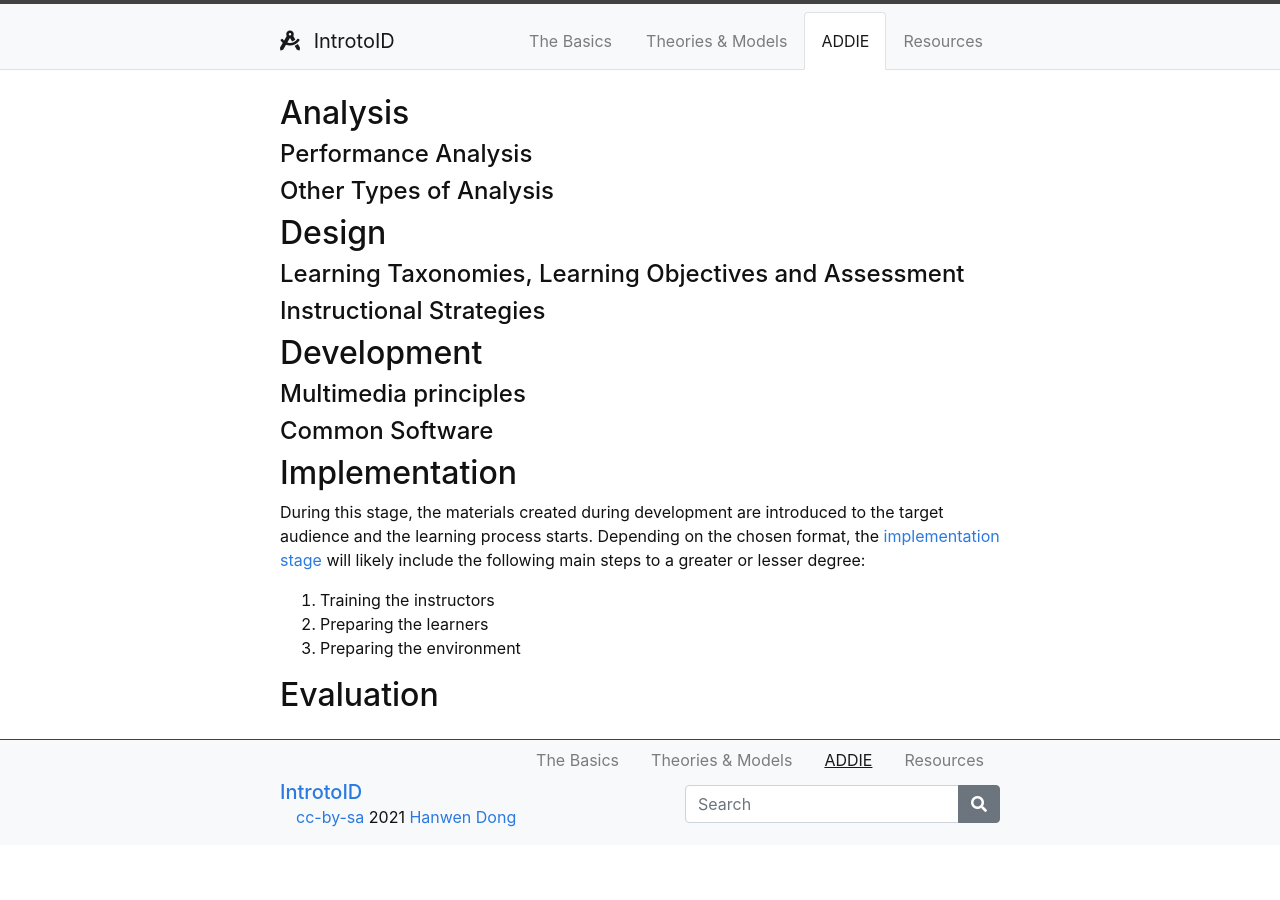
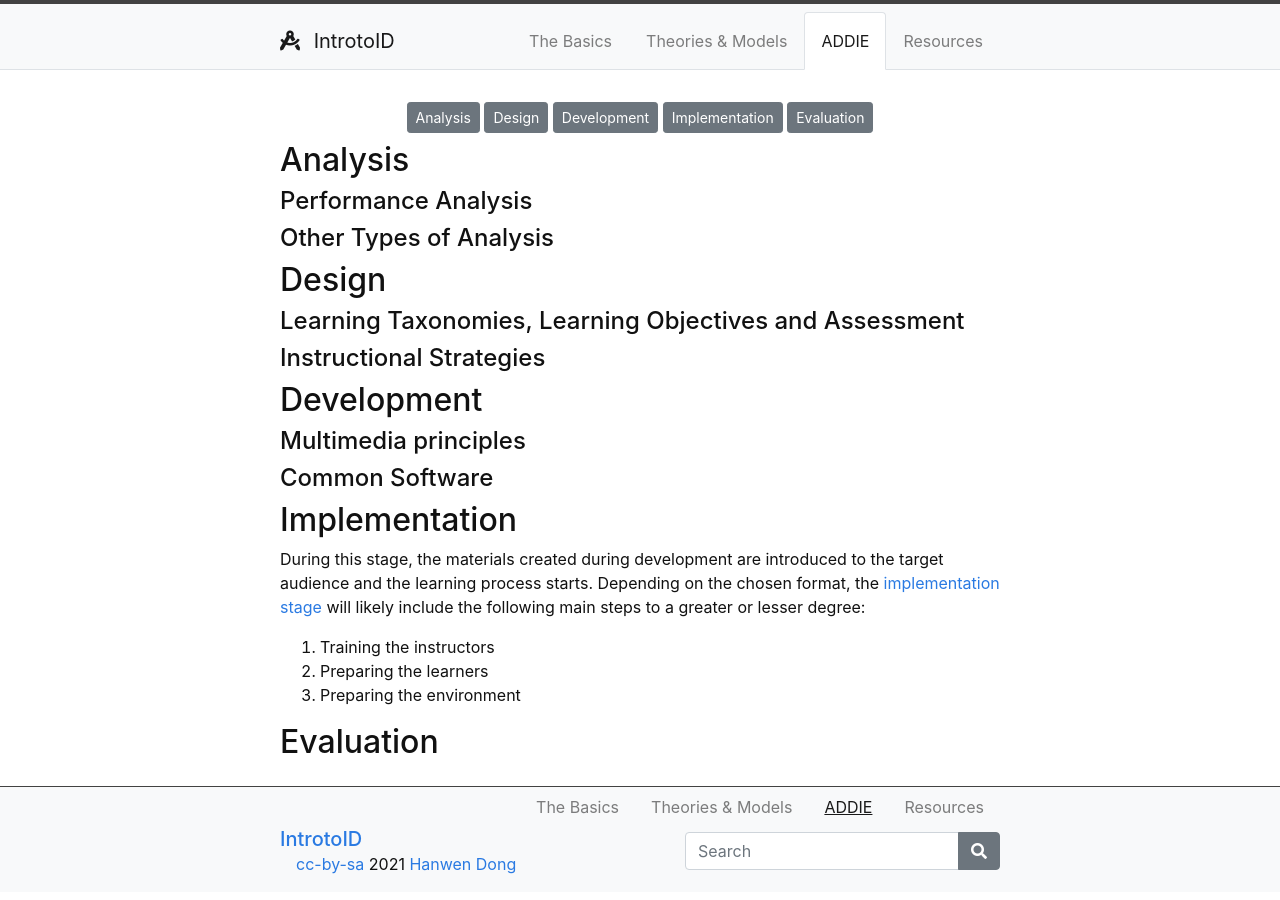
Before and after one commit to hanwendong1/IntrotoID, a Jekyll site: the page built from content/3-ADDIE.md, in a window 1280 px wide. Built offline with Jekyll 4.4.1, drawn with Linux system fonts in a browser that asks for light colours.

Commit message:
Update 3-ADDIE.md

```diff
--- a/content/3-ADDIE.md
+++ b/content/3-ADDIE.md
@@ -2,6 +2,14 @@
 title: ADDIE
 nav: true
 ---
+
+  <div class="text-center">
+    <a href="#Analysis" class="btn btn-secondary btn-sm my-2" >Analysis</a>
+    <a href="#Design" class="btn btn-secondary btn-sm my-2" >Design</a>
+    <a href="#Development" class="btn btn-secondary btn-sm my-2" >Development</a>
+    <a href="#Implementation" class="btn btn-secondary btn-sm my-2" >Implementation</a>
+    <a href="#Evaluation" class="btn btn-secondary btn-sm my-2" >Evaluation</a>
+  </div>
 
 ## Analysis
 
```
